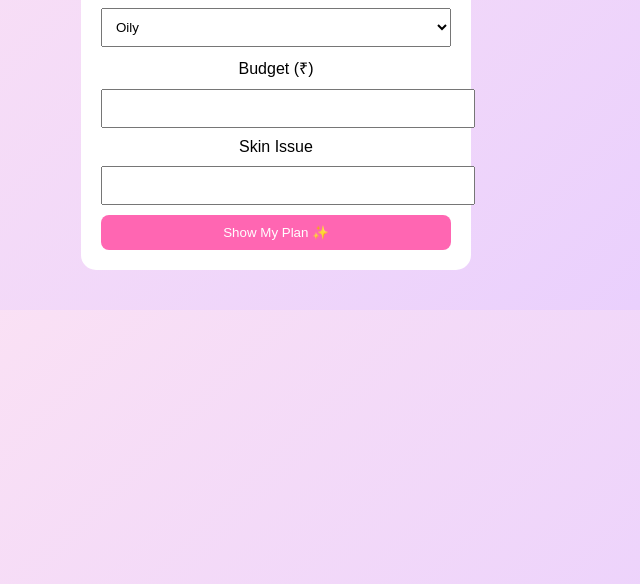
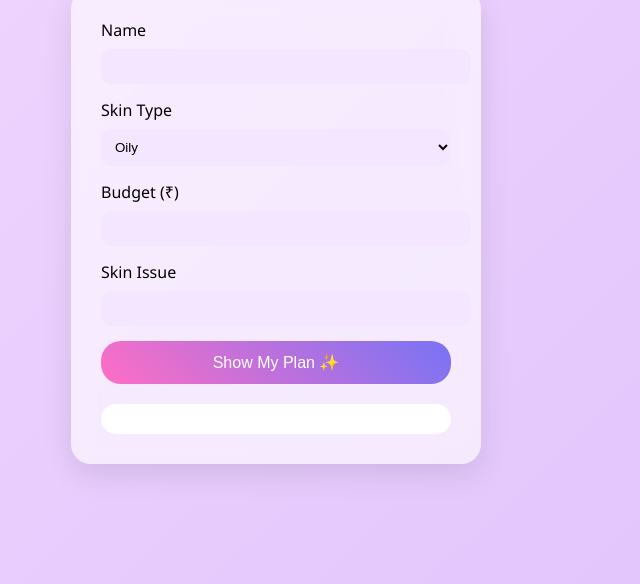
Before and after one commit to 07Tanvi/pretty-on-budget-fullstack, a plain HTML site: page public/index.html in a window 1280 px wide. Shown: the part 216-800 px from the top of the page, without its empty margins (364-1004 px from the left). Drawn offline with Linux system fonts and the light colour scheme.

Commit message:
updated UI and fixed server

```diff
--- a/public/script.js
+++ b/public/script.js
@@ -1,44 +1,40 @@
-function getPlan(){
-
+async function getPlan() {
   const name = document.getElementById("name").value;
   const skin = document.getElementById("skin").value;
   const budget = document.getElementById("budget").value;
   const issue = document.getElementById("issue").value;
 
-    if(!name || !skin || !budget || !issue){
-        alert("Fill all details 💖");
+  if (!name || !budget || !issue) {
+    alert("Please fill all fields!");
     return;
   }
 
-    fetch("http://localhost:5000/get-plan", {
+  try {
+    const res = await fetch("http://localhost:5000/get-plan", {
       method: "POST",
       headers: {
-            "Content-Type": "application/json"
+        "Content-Type": "application/json",
       },
-        body: JSON.stringify({
-            skin: skin,
-            budget: budget,
-            issue: issue
-        })
-    })
-    .then(res => res.json())
-    .then(data => {
+      body: JSON.stringify({ skin, budget, issue }),
+    });
 
-        const p = data.plan;
+    const data = await res.json();
 
     document.getElementById("result").innerHTML = `
       <h3>✨ Hey ${name}</h3>
 
-            <h4>🌞 Morning</h4>
-            ${p.cleanser}<br>
-            ${p.moisturizer}<br>
-            ${p.sunscreen}
+      <div class="section">
+        🌞 <b>Morning</b><br>
+        ${data.plan.morning.join("<br>")}
+      </div>
 
-            <h4>🌙 Night</h4>
-            ${p.cleanser}<br>
-            ${p.treatment}<br>
-            ${p.moisturizer}
+      <div class="section">
+        🌙 <b>Night</b><br>
+        ${data.plan.night.join("<br>")}
+      </div>
     `;
-    });
-
+  } catch (err) {
+    console.log(err);
+    alert("Server error 😭");
   }
+}
--- a/public/style.css
+++ b/public/style.css
@@ -1,28 +1,78 @@
-body{
-    font-family: Arial;
-    background: linear-gradient(135deg,#ffe6f2,#e6ccff);
-    text-align:center;
+body {
+  margin: 0;
+  font-family: 'Segoe UI', sans-serif;
+  background: linear-gradient(135deg, #f3d9ff, #e0c3fc);
+
+  display: flex;
+  flex-direction: column;   /* IMPORTANT */
+  justify-content: center;
+  align-items: center;
+  min-height: 100vh;
 }
 
-.container{
-    background:white;
-    width:350px;
-    margin:40px auto;
-    padding:20px;
-    border-radius:15px;
+/* MAIN CARD */
+.container {
+  background: rgba(255, 255, 255, 0.6);
+  backdrop-filter: blur(15px);
+  padding: 30px;
+  border-radius: 20px;
+  width: 350px;
+  box-shadow: 0 10px 30px rgba(0,0,0,0.1);
 }
 
-input, select{
-    width:100%;
-    padding:10px;
-    margin:10px 0;
+/* HEADINGS */
+h1 {
+  margin-bottom: 20px;
+  color: #6a0dad;
+  text-align: center;
+}
+h2 {
+  text-align: center;
+  color: #6a0dad;
+  margin-bottom: 20px;
 }
 
-button{
-    padding:10px;
-    width:100%;
-    background:#ff66b2;
-    color:white;
-    border:none;
-    border-radius:8px;
+/* INPUTS */
+input, select {
+  width: 100%;
+  padding: 10px;
+  margin: 8px 0 15px;
+  border-radius: 10px;
+  border: none;
+  outline: none;
+  background: #f5e6ff;
 }
+
+/* BUTTON */
+button {
+  width: 100%;
+  padding: 12px;
+  border: none;
+  border-radius: 20px;
+  background: linear-gradient(45deg, #ff6ec4, #7873f5);
+  color: white;
+  font-size: 16px;
+  cursor: pointer;
+  transition: 0.3s;
+}
+
+button:hover {
+  transform: scale(1.05);
+}
+
+/* RESULT CARD */
+#result {
+  margin-top: 20px;
+  background: #fff;
+  padding: 15px;
+  border-radius: 15px;
+  text-align: center;
+}
+
+/* SECTIONS */
+.section {
+  margin-top: 10px;
+  padding: 10px;
+  border-radius: 10px;
+  background: #f9f0ff;
+}
```
Lines whose indentation alone changed are shown as unchanged.
